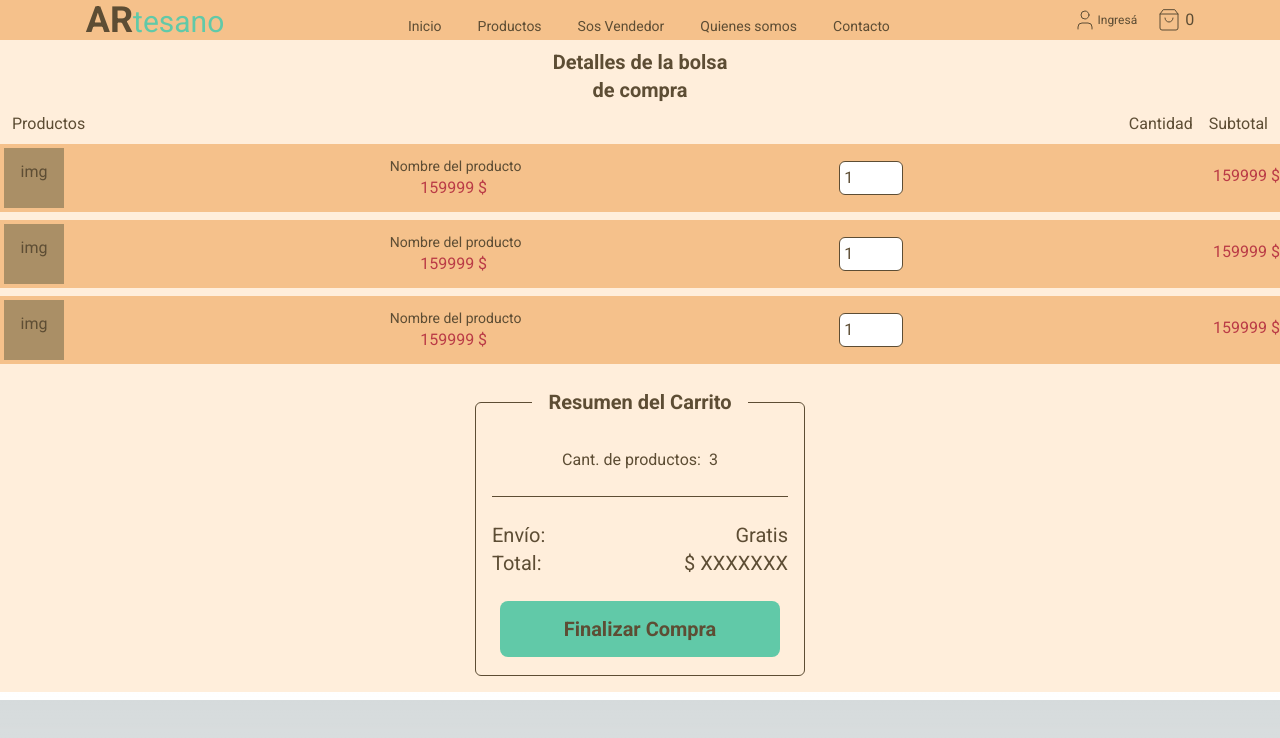
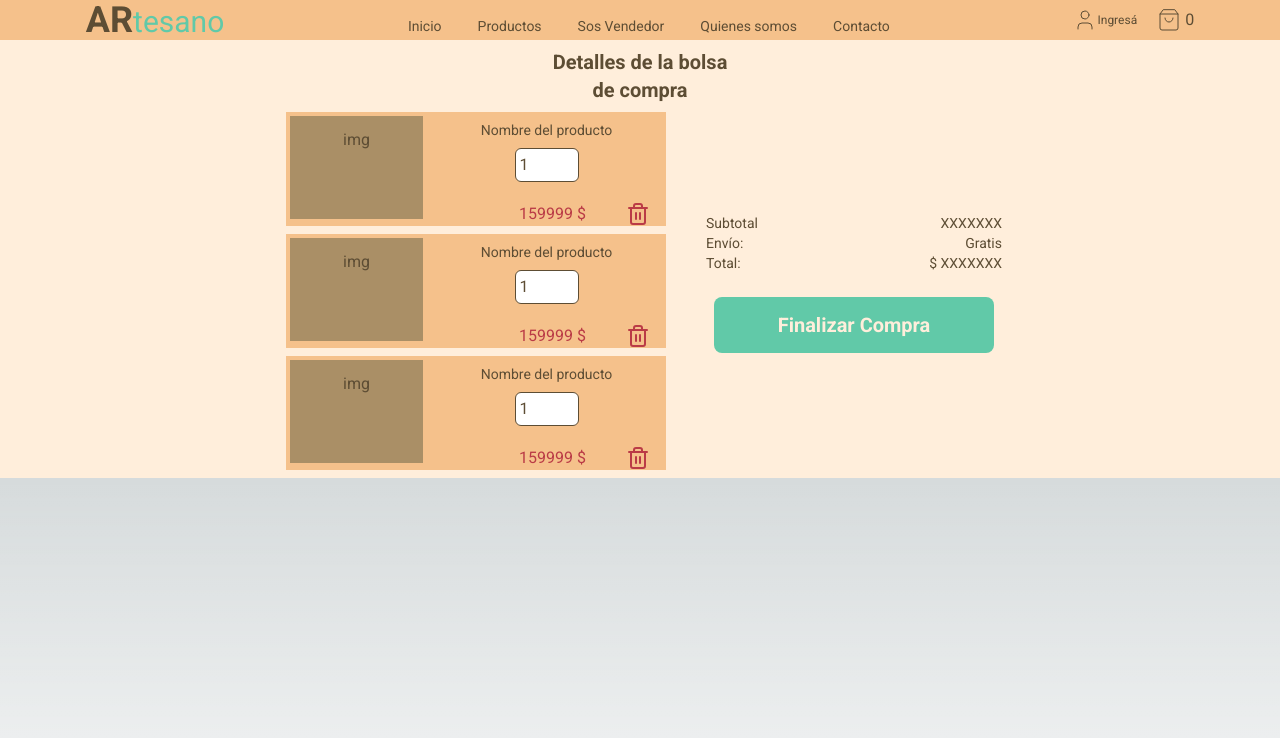
Before and after one commit to No-Country-simulation/c19-54-n-node-react, a Next.js app in the folder frontend/: page /CartDetail in a window 1280 px wide. Shown: the top 738 px of the page. Built offline with nearby package versions, Linux system fonts and the light colour scheme.

Commit message:
estilos-shopingCart

```diff
--- a/frontend/src/app/CartDetail/page.jsx
+++ b/frontend/src/app/CartDetail/page.jsx
@@ -6,64 +6,55 @@ const CartDetailPage = () => {
     const count = 3;
 
     return (
-        <div className="bg-cream  text-brown">
+        <div className="bg-cream  text-brown ">
             <h1 className="text-center text-xl font-bold pt-2">Detalles de la bolsa</h1>
             <h1 className="text-center text-xl font-bold">de compra</h1>
-
-            <div className="flex justify-between px-3 pt-2">
-                <p>Productos</p>
-                <div className="flex gap-4">
-                    <p>Cantidad</p>
-                    <p>Subtotal</p>
-                </div>
-            </div>
+            <div className="md:flex justify-center">
                 <div>
                     <CartItem />
                     <CartItem />
                     <CartItem />
                 </div>
-            <div className="flex justify-center my-2  max-h-80">
-                <fieldset className="border border-bggris p-4 rounded-md mb-4">
-                    <legend className="text-xl  text-center font-bold text-brown p-4">
-                        Resumen del Carrito
-                    </legend>
-                    <div className="flex justify-center  overflow-auto">
+
+
+
+                <div className="flex justify-center  overflow-auto md:items-center  md:ml-8">
                     <div className=" flex-col text-center">
+                        <div className=" text-sm flex justify-between ">
                             <p>
-                                Cant. de productos:
-                                <span className="text-bgred ml-2">{count}</span>
+                                Subtotal
                             </p>
-                            <br />
-                            <hr />
-                            <br />
-                            <div className=" text-xl flex justify-between ">
+                            <span className="ml-2">XXXXXXX</span>
+
+                        </div>
+                        <div className=" text-sm flex justify-between ">
                             <p>
                                 Envío:
                             </p>
-                                <span className="text-bgred  ml-2">
+                            <span className="ml-2">
                                 Gratis
                             </span>
                         </div>
-                            <div className=" text-xl flex justify-between ">
+                        <div className=" text-sm flex justify-between ">
                             <p>
                                 Total:
                             </p>
-                                <span className="text-bgred  ml-2">
+                            <span className="ml-2">
                                 $ XXXXXXX
                             </span>
                         </div>
                         <br />
                         <div className="flex justify-center">
-                                <button className="bg-b-green w-[280px] text-brown h-[56px] font-bold text-xl rounded-lg mx-2 text-center whitespace-nowrap hover:bg-bgred hover:text-white mb-4">
+                            <button className="bg-b-green w-[280px] text-cream h-[56px] font-bold text-xl rounded-lg mx-2 text-center whitespace-nowrap hover:bg-brown hover:text-white mb-4">
                                 Finalizar Compra
                             </button>
                         </div>
                     </div>
                 </div>
-                </fieldset>
+            </div>
         </div>
 
-        </div>
+
     );
 };
 
--- a/frontend/src/components/CartItem/CartItem.jsx
+++ b/frontend/src/components/CartItem/CartItem.jsx
@@ -1,6 +1,7 @@
 "use client";
 
 import { useEffect, useState } from "react";
+import { Trash2 } from "lucide-react"
 
 
 const CartItem = () => {
@@ -18,20 +19,15 @@ const CartItem = () => {
     };
 
     return (
-        <div className=" flex justify-between h-15 bg-amber my-2 ">
-            <div className="w-[60px] h-[60px] m-1 bg-light-brown text-center pt-3">
+        <div className=" flex justify-between h-15 bg-amber my-2 mx-2">
+            <div className="w-[133px] h-[103px] m-1 bg-light-brown text-center pt-3">
                 img
             </div>
-            <div className="mx-4 my-2">
-                <div className="text-sm pt-1 pl-1">
+            <div className="mx-4 pt-2 w-[207px]">
+                <div className=" text-sm text-center mb-2">
                     Nombre del producto
                 </div>
-                <div className="text-dark-pink text-center">
-                    159999 $
-                </div>
-            </div>
-
-            <div className="flex items-center ">
+                <div className="text-center ">
                     <input
                         type="number"
                         min="1"
@@ -40,8 +36,10 @@ const CartItem = () => {
                         className="border rounded-md p-1 w-16 text-black"
                     />
                 </div>
-            <div className="text-dark-pink text-center pt-5 ml-2">
+                <div className=" flex justify-end gap-10 text-dark-pink text-center pt-5 ml-10">
                     159999 $
+                    <Trash2 />
+                </div>
             </div>
         </div>
     )
```
Lines whose indentation alone changed are shown as unchanged.
